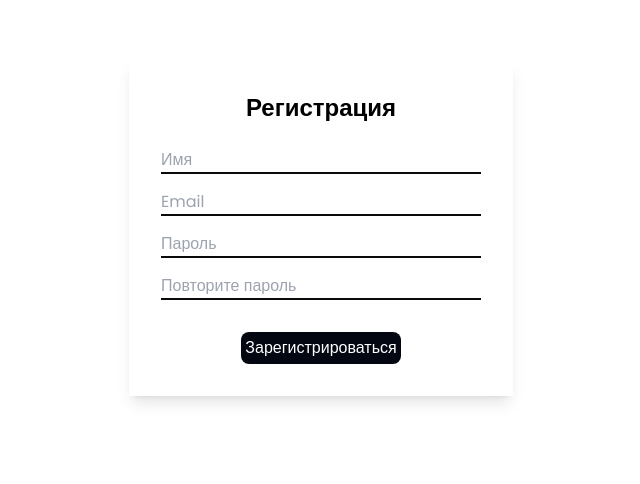
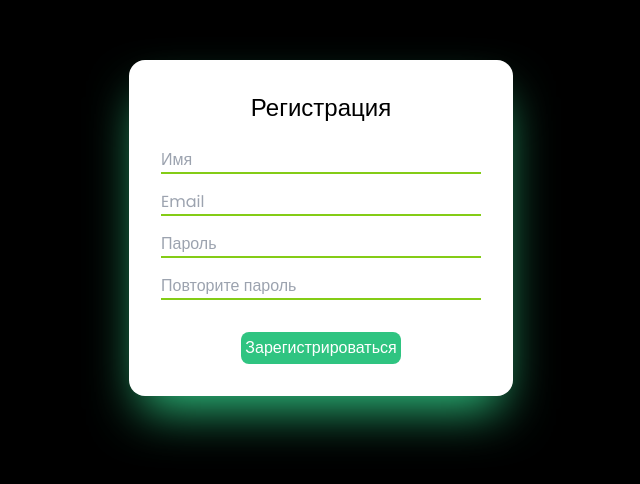
Before and after one commit to sergey200312/fakebook, a React (Vite) app in the folder frontend/: page /register in a window 1280 px wide. Shown: the part 172-656 px from the top of the page, without its empty margins (319-959 px from the left). Built offline with nearby package versions, Linux system fonts and the light colour scheme.

Commit message:
оформил стили для регистрации

```diff
--- a/frontend/src/index.css
+++ b/frontend/src/index.css
@@ -5,4 +5,5 @@
 
 body {
     @apply font-sans;
+    @apply bg-black;
 }
--- a/frontend/src/pages/RegisterPage.jsx
+++ b/frontend/src/pages/RegisterPage.jsx
@@ -2,42 +2,42 @@ import React from 'react'
 
 export default function RegisterPage() {
     return (
-        <div className='flex justify-center items-center min-h-screen'>
-            <div className='shadow-lg p-8 max-w-sm bg-white w-full'>
-                <h1 className='text-center font-bold text-2xl mb-6'>Регистрация</h1>
+        <div className='flex justify-center items-center min-h-screen bg-cover bg-center'>
+            <div className='shadow-[#2fc481] p-8 max-w-sm shadow-2xl w-full bg-white rounded-2xl'>
+                <h1 className='text-center text-2xl mb-6'>Регистрация</h1>
                 <form>
                     <div className='mb-4'>
                         <input
                             type='text'
                             id='username'
                             placeholder='Имя'
-                            className='w-full border-neutral-950 border-b-2 focus:outline-none' />
+                            className='w-full border-lime-500 focus:border-lime-600 border-b-2 focus:outline-none' />
                     </div>
                     <div className='mb-4'>
                         <input
                             type='text'
                             id='email'
                             placeholder='Email'
-                            className='w-full border-neutral-950 border-b-2 focus:outline-none' />
+                            className='w-full border-lime-500 focus:border-lime-600 border-b-2 focus:outline-none' />
                     </div>
                     <div className='mb-4'>
                         <input
                             type='password'
                             id='password'
                             placeholder='Пароль'
-                            className='w-full border-neutral-950 border-b-2 focus:outline-none' />
+                            className='w-full border-lime-500 focus:border-lime-600  border-b-2 focus:outline-none' />
                     </div>
                     <div className='mb-8'>
                         <input
                             type='password'
                             id='confirm-password'
                             placeholder='Повторите пароль'
-                            className='w-full border-neutral-950 border-b-2 focus:outline-none' />
+                            className='w-full border-lime-500 focus:border-lime-600 border-b-2 focus:outline-none' />
                     </div>
                     <div className='flex justify-center'>
                         <button
                             type='submit'
-                            className='bg-gray-950 text-white p-1 rounded-lg hover:bg-gray-700'>Зарегистрироваться</button>
+                            className='bg-[#2fc481] text-white p-1 rounded-lg hover:shadow-lg'>Зарегистрироваться</button>
                     </div>
                 </form>
             </div>
```
